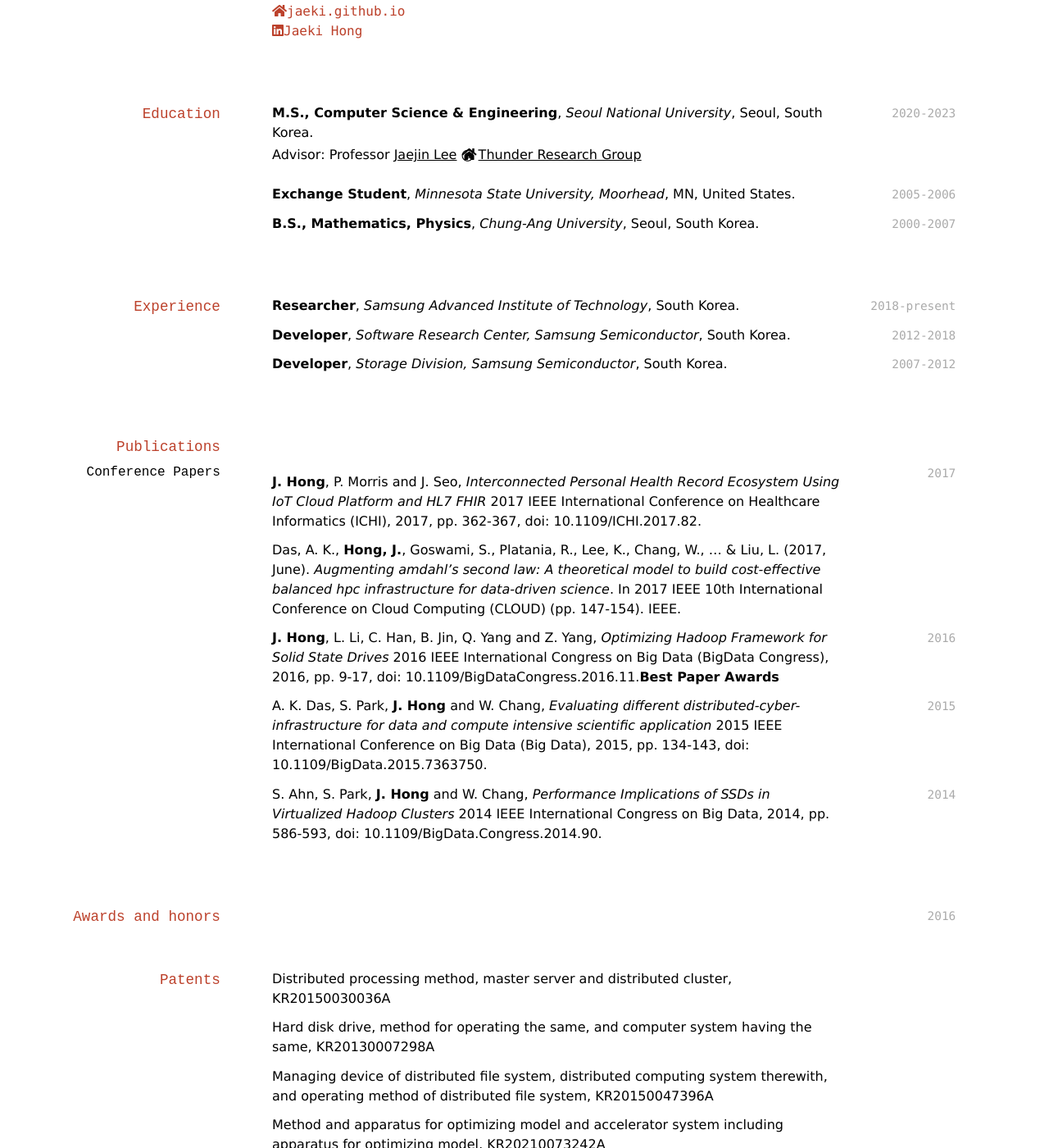
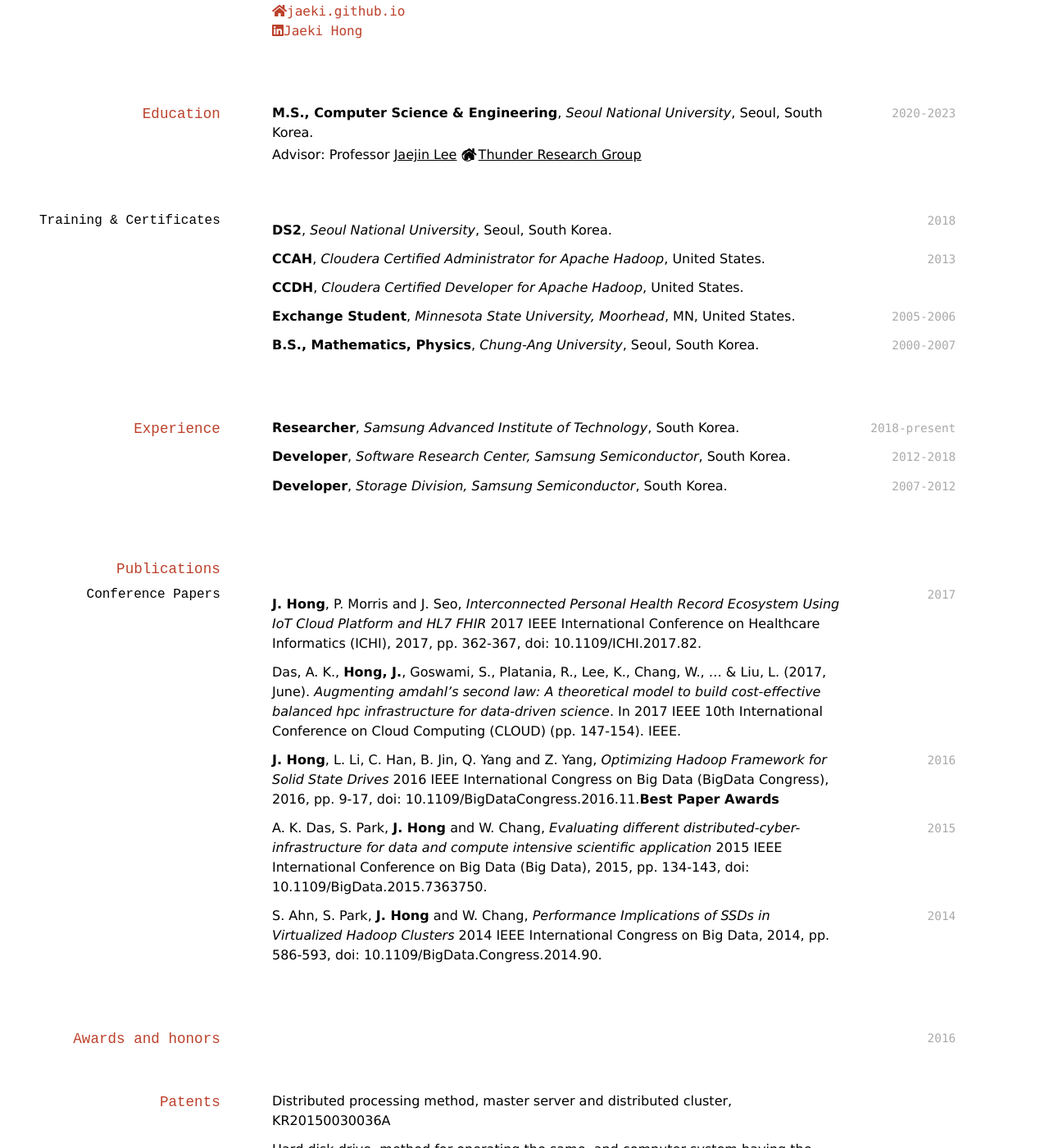
Before and after one commit to Jaeki/jaeki.github.io, a Jekyll site: the page built from index.md, in a window 1280 px wide and 1400 px high, scrolled down 222 px. Shown: the whole window at 82% size. Built offline with Jekyll 4.4.1, drawn with Linux system fonts in a browser that asks for light colours; nearby versions of some CDN libraries; a style sheet for code colours, icons or effects is not loaded; some of the changed text lies outside the part shown.

Commit message:
Update index.md

```diff
--- a/index.md
+++ b/index.md
@@ -21,6 +21,17 @@ Suwon<br/>
 **M.S., Computer Science & Engineering**, *Seoul National University*, Seoul, South Korea.<br/>
 - Advisor: Professor <a href="https://sites.google.com/view/jaejinlee">Jaejin Lee</a> @ <a href="http://aces.snu.ac.kr"><i class="fas fa-home"></i>Thunder Research Group</a>
 
+### Training & Certificates
+
+`2018`
+
+**DS<sup>2</sup>**, *Seoul National University*, Seoul, South Korea.<br/>
+
+`2013`
+
+**CCAH**, *Cloudera Certified Administrator for Apache Hadoop*, United States.<br/>
+
+**CCDH**, *Cloudera Certified Developer for Apache Hadoop*, United States.<br/>
 
 `2005-2006`
 **Exchange Student**, *Minnesota State University, Moorhead*, MN, United States.<br/>
```
Also changed, not shown: other parts of index.md (+0 -12 lines).
